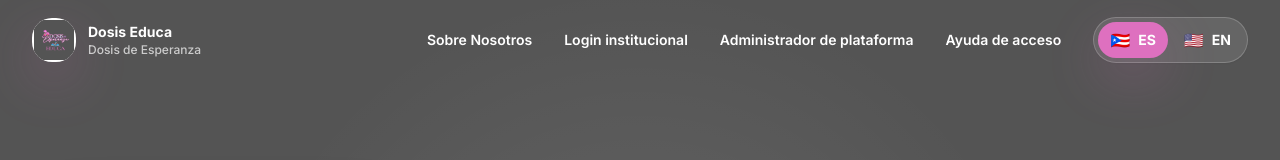
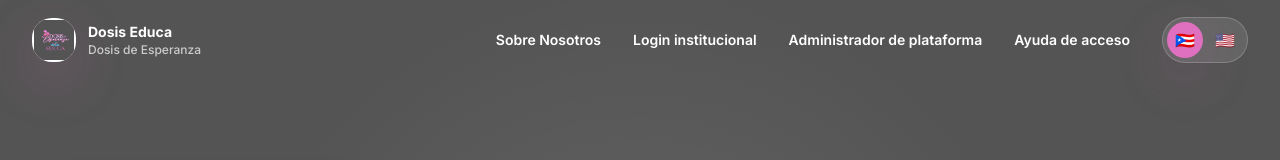
Before and after one commit to angelruizstudio-cpu/KTG-LMS, a Next.js app: page / in a window 1280 px wide. Shown: the top 160 px of the page. Built offline with nearby package versions, Linux system fonts and the light colour scheme; no server answers.

Commit message:
flags-only-language-switcher

```diff
--- a/src/components/language-switcher.tsx
+++ b/src/components/language-switcher.tsx
@@ -25,8 +25,9 @@ export function LanguageSwitcher({
           <input name="returnTo" type="hidden" value={currentPath} />
           <button
             aria-pressed={language === item}
+            aria-label={languages[item].label}
             className={cn(
-              "inline-flex h-9 items-center gap-2 rounded-full px-3 text-sm font-bold transition",
+              "inline-flex size-9 items-center justify-center rounded-full text-lg font-bold leading-none transition",
               language === item
                 ? "bg-primary text-text-inverse shadow-glow"
                 : variant === "dark"
@@ -39,7 +40,6 @@ export function LanguageSwitcher({
             <span aria-hidden="true" className="text-base leading-none">
               {languages[item].flag}
             </span>
-            <span>{languages[item].shortLabel}</span>
           </button>
         </form>
       ))}
```
